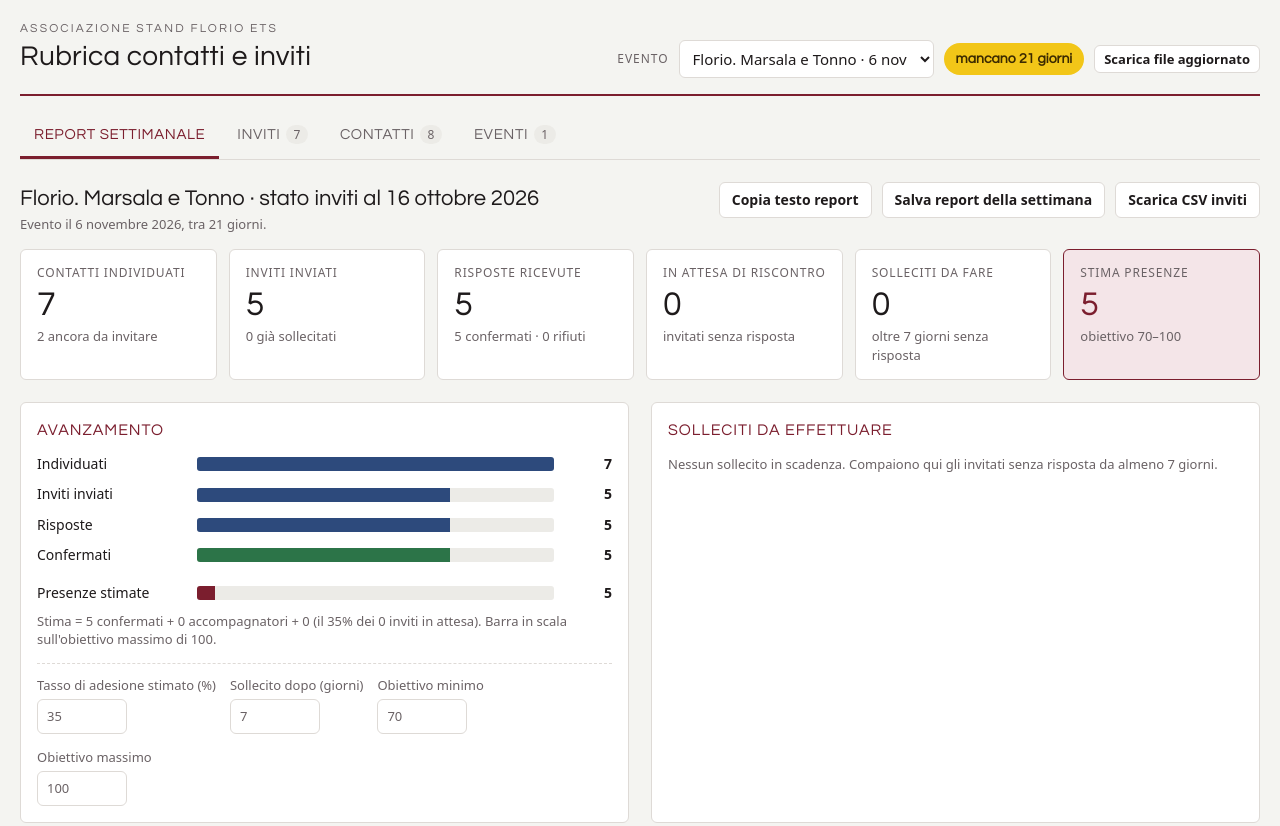
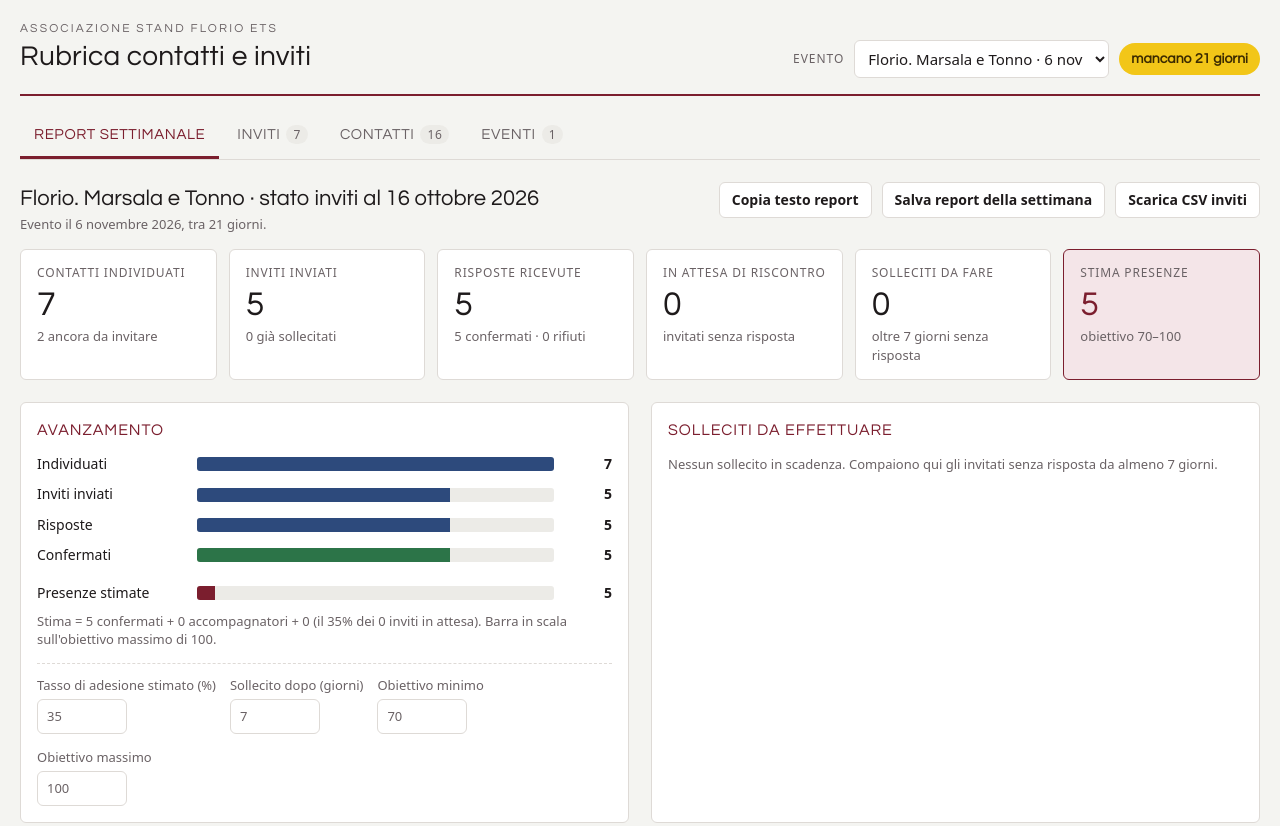
Before and after one commit to martacappadonia02/Database-stakeholders-Stand-Florio, a plain HTML site: page index.html in a window 1280 px wide. Shown: the top 826 px of the page. Drawn offline with Linux system fonts and the light colour scheme.

Commit message:
Add files via upload

```diff
--- a/index.html
+++ b/index.html
@@ -172,7 +172,6 @@ ul.plain li:last-child{border-bottom:0}
       <label for="evsel">Evento</label>
       <select id="evsel"></select>
       <span class="countdown" id="countdown"></span>
-      <button class="btn small" data-act="build-file">Scarica file aggiornato</button>
     </div>
   </header>
     <nav class="tabs" role="tablist" id="tabs">
@@ -188,8 +187,6 @@ ul.plain li:last-child{border-bottom:0}
 <div id="toast-root"></div>
 
 <script>
-/* Copia del sorgente della pagina, catturata prima di qualsiasi modifica: serve a generare il file aggiornato */
-const SOURCE_HTML="<!doctype html>\n"+document.documentElement.outerHTML;
 const CATS=[
  {k:"giornalisti",l:"Giornalisti e testate"},
  {k:"istituzioni",l:"Istituzioni e PA"},
@@ -575,10 +572,6 @@ document.addEventListener("click",async e=>{
   else if(a==="csv-contatti")csvContatti();
   else if(a==="csv-inviti")csvInviti();
   else if(a==="prev-close")$("#notice").innerHTML="";
-  else if(a==="build-file"&&S.db.exportData){
-    try{const r=buildUpdatedFile();await saveFile("Rubrica-Stand-Florio-"+r.stamp+".html",r.html,"text/html;charset=utf-8");
-      S.dirty=false;updateDirty();$("#notice").innerHTML=`<div class="notice"><strong>File aggiornato creato.</strong> Contiene tutti i dati presenti ora nella rubrica. Caricalo su GitHub al posto del file precedente, con lo stesso nome (per esempio index.html): da quel momento chiunque apra il link vedrà questi dati. <button class="btn small" data-act="prev-close" style="margin-left:6px">Chiudi</button></div>`}
-    catch(_){toast("Non è stato possibile creare il file aggiornato.")}}
 });
 document.addEventListener("change",async e=>{
   const el=e.target;
@@ -614,55 +607,352 @@ function sub(col,key){
   return S.db.collection(col).onSnapshot(snap=>{S[key]=snap.docs.map(d=>({id:d.id,...d.data()}));if(key in S.loaded)S.loaded[key]=true;if(key==="events")pickEvent();requestRender()},
     err=>{$("#notice").innerHTML=`<div class="notice">La sincronizzazione si è interrotta. Ricarica la pagina per riprendere.</div>`});
 }
-/* ---------- dati predefiniti (stato al 13 ottobre 2026) ---------- */
-const EV="florio-marsala-tonno-2026";
-const C0=(o)=>({nome:"",cognome:"",organizzazione:"",ruolo:"",email:"",telefono:"",note:"",eventi:[],creato:"2026-10-13",aggiornato:"2026-10-13",...o});
-const I0=(cid,o)=>({eventId:EV,contactId:cid,stato:"da_invitare",ruoloEvento:"Ospite",dataInvito:"",dataSollecito:"",dataRisposta:"",accompagnatori:0,presente:false,note:"",...o});
-/*SEED-START*/const SEED={
-  events:{[EV]:{nome:"Florio. Marsala e Tonno",data:"2026-11-06",luogo:"Stand Florio, Via Messina Marine 40, Palermo"}},
-  settings:{main:{tasso:35,soglia:7,targetMin:70,targetMax:100}},
-  reports:{},
-  contacts:{
-    "carrera-fabrizio":C0({nome:"Fabrizio",cognome:"Carrera",organizzazione:"Cronache di Gusto",ruolo:"Giornalista",email:"info@cronachedigusto.it",categoria:"giornalisti",provenienza:"Contatto diretto",note:"Email generica di redazione: verificare un indirizzo diretto."}),
-    "magnisi-roberto":C0({nome:"Roberto",cognome:"Magnisi",organizzazione:"Duca di Salaparuta – Cantine Florio",ruolo:"Direttore delle Cantine",email:"info@duca.it",categoria:"imprese",provenienza:"Contatto diretto",note:"Email generica aziendale."}),
-    "maniscalco-danilo":C0({nome:"Danilo",cognome:"Maniscalco",ruolo:"Architetto e storico dell'arte",email:"danilomaniscalco@hotmail.it",categoria:"altri",provenienza:"Contatto diretto"}),
-    "requirez-salvatore":C0({nome:"Salvatore",cognome:"Requirez",ruolo:"Storico e scrittore",categoria:"altri",provenienza:"Contatto diretto",note:"Email e telefono da reperire."}),
-    "nino-castiglione":C0({organizzazione:"Nino Castiglione – Favignana",ruolo:"Rappresentante da individuare",email:"info@ninocastiglione.it",categoria:"imprese",provenienza:"Contatto diretto",note:"Nominativo del rappresentante e recapiti da definire."}),
-    "consorzio-marsala-doc":C0({organizzazione:"Consorzio di Tutela Vini Marsala DOC",categoria:"associazioni",provenienza:"Relazione progettuale",note:"Coinvolgimento previsto nella relazione progettuale; non presente nel programma del 9 ottobre."}),
-    "taormina-irene":C0({nome:"Irene",cognome:"Taormina",organizzazione:"Cantine Florio",ruolo:"On Trade Activation Manager",categoria:"imprese",provenienza:"Relazione progettuale",note:"Indicata come relatrice nella relazione di marzo; nel programma attuale interviene Roberto Magnisi."}),
-    "auci-stefania":C0({nome:"Stefania",cognome:"Auci",ruolo:"Scrittrice",categoria:"altri",provenienza:"Relazione progettuale",note:"Indicata come ospite in attesa di conferma nella relazione di marzo; non presente nel programma attuale."})
+/* ---------- dati iniziali (stato al 16 ottobre 2026): usati al primo avvio in un browser ---------- */
+const SEED={
+ "events": {
+  "florio-marsala-tonno-2026": {
+   "data": "2026-11-06",
+   "luogo": "Stand Florio, Via Messina Marine 40, Palermo",
+   "nome": "Florio. Marsala e Tonno"
+  }
+ },
+ "settings": {
+  "main": {
+   "soglia": 7,
+   "targetMax": 100,
+   "targetMin": 70,
+   "tasso": 35
+  }
+ },
+ "reports": {},
+ "contacts": {
+  "auci-stefania": {
+   "aggiornato": "2026-10-13",
+   "categoria": "altri",
+   "cognome": "Auci",
+   "creato": "2026-10-13",
+   "email": "",
+   "eventi": [],
+   "nome": "Stefania",
+   "note": "Indicata come ospite in attesa di conferma nella relazione di marzo; non presente nel programma attuale.",
+   "organizzazione": "",
+   "provenienza": "Relazione progettuale",
+   "ruolo": "Scrittrice",
+   "telefono": ""
   },
-  invites:{
-    [EV+"__carrera-fabrizio"]:I0("carrera-fabrizio",{stato:"confermato",ruoloEvento:"Moderatore",dataInvito:"2026-10-09",dataRisposta:"2026-10-09",note:"Lettera con programma preliminare del 9/10; chiesto contributo sull'impostazione del talk."}),
-    [EV+"__magnisi-roberto"]:I0("magnisi-roberto",{stato:"confermato",ruoloEvento:"Relatore",dataInvito:"2026-10-09",dataRisposta:"2026-10-09",note:"Attesa risposta sulla fornitura di Marsala per la degustazione."}),
-    [EV+"__maniscalco-danilo"]:I0("maniscalco-danilo",{stato:"confermato",ruoloEvento:"Relatore",dataInvito:"2026-10-09",dataRisposta:"2026-10-09",note:"Titolo proposto: La Palermo dei Florio: impresa, arte, Liberty e modernità (12 min)."}),
-    [EV+"__requirez-salvatore"]:I0("requirez-salvatore",{stato:"confermato",ruoloEvento:"Relatore",note:"Disponibilità indicata nel programma; verificare l'invio della lettera di conferma."}),
-    [EV+"__nino-castiglione"]:I0("nino-castiglione",{stato:"confermato",ruoloEvento:"Relatore",note:"Disponibilità dell'azienda; rappresentante da definire."}),
-    [EV+"__taormina-irene"]:I0("taormina-irene",{}),
-    [EV+"__auci-stefania"]:I0("auci-stefania",{})
+  "cacicia-loredana": {
+   "aggiornato": "2026-10-16",
+   "categoria": "giornalisti",
+   "cognome": "Cacicia",
+   "creato": "2026-10-16",
+   "email": "",
+   "eventi": [],
+   "nome": "Loredana",
+   "note": "",
+   "organizzazione": "RAI, TGR Sicilia",
+   "provenienza": "Contatto diretto",
+   "ruolo": "Giornalista",
+   "telefono": "331 170 4033"
+  },
+  "carrera-fabrizio": {
+   "aggiornato": "2026-10-13",
+   "categoria": "giornalisti",
+   "cognome": "Carrera",
+   "creato": "2026-10-13",
+   "email": "info@cronachedigusto.it",
+   "eventi": [],
+   "nome": "Fabrizio",
+   "note": "Email generica di redazione: verificare un indirizzo diretto.",
+   "organizzazione": "Cronache di Gusto",
+   "provenienza": "Contatto diretto",
+   "ruolo": "Giornalista",
+   "telefono": ""
+  },
+  "consorzio-marsala-doc": {
+   "aggiornato": "2026-10-13",
+   "categoria": "associazioni",
+   "cognome": "",
+   "creato": "2026-10-13",
+   "email": "",
+   "eventi": [],
+   "nome": "",
+   "note": "Coinvolgimento previsto nella relazione progettuale; non presente nel programma del 9 ottobre.",
+   "organizzazione": "Consorzio di Tutela Vini Marsala DOC",
+   "provenienza": "Relazione progettuale",
+   "ruolo": "",
+   "telefono": ""
+  },
+  "di-dio-patrizia": {
+   "aggiornato": "2026-10-16",
+   "categoria": "imprese",
+   "cognome": "Di Dio",
+   "creato": "2026-10-16",
+   "email": "patriziadidio@lavieenrose.it",
+   "eventi": [],
+   "nome": "Patrizia",
+   "note": "",
+   "organizzazione": "La Vie En Rose, Presidente ConfCommercio Palermo",
+   "provenienza": "Contatto diretto",
+   "ruolo": "Proprietaria e Amministratrice delegata, Presidente",
+   "telefono": "091 6912015 (ufficio)"
+  },
+  "forello-giuseppe": {
+   "aggiornato": "2026-10-16",
+   "categoria": "imprese",
+   "cognome": "Forello",
+   "creato": "2026-10-16",
+   "email": "giuseppe_forello@mac.com / info@mecrestaurant.it",
+   "eventi": [],
+   "nome": "Giuseppe",
+   "note": "",
+   "organizzazione": "MEC Restaurant",
+   "provenienza": "Contatto diretto",
+   "ruolo": "CEO",
+   "telefono": "091 9891901 / 347 7532005 (MEC)"
+  },
+  "giardina-giovanni": {
+   "aggiornato": "2026-10-16",
+   "categoria": "altri",
+   "cognome": "Giardina",
+   "creato": "2026-10-16",
+   "email": "giovanni.giardina@regione.sicilia.it",
+   "eventi": [],
+   "nome": "Giovanni",
+   "note": "Numero di telefono da aggiungere",
+   "organizzazione": "IRVO",
+   "provenienza": "Contatto diretto",
+   "ruolo": "Enologo e funzionario dell'IRVO",
+   "telefono": ""
+  },
+  "guzzardi-christian": {
+   "aggiornato": "2026-10-16",
+   "categoria": "altri",
+   "cognome": "Guzzardi",
+   "creato": "2026-10-16",
+   "email": "info@christianguzzardi.it",
+   "eventi": [],
+   "nome": "Christian",
+   "note": "Pubblicista per Cronache di gusto e La Sicilia.",
+   "organizzazione": "Parco Villa Filippina (Palermo), Digital Makers",
+   "provenienza": "Contatto diretto",
+   "ruolo": "Event e Sponsorship Manager, Client Director",
+   "telefono": "339 723 2125"
+  },
+  "magnisi-roberto": {
+   "aggiornato": "2026-10-13",
+   "categoria": "imprese",
+   "cognome": "Magnisi",
+   "creato": "2026-10-13",
+   "email": "info@duca.it",
+   "eventi": [],
+   "nome": "Roberto",
+   "note": "Email generica aziendale.",
+   "organizzazione": "Duca di Salaparuta – Cantine Florio",
+   "provenienza": "Contatto diretto",
+   "ruolo": "Direttore delle Cantine",
+   "telefono": ""
+  },
+  "maniscalco-danilo": {
+   "aggiornato": "2026-10-13",
+   "categoria": "altri",
+   "cognome": "Maniscalco",
+   "creato": "2026-10-13",
+   "email": "danilomaniscalco@hotmail.it",
+   "eventi": [],
+   "nome": "Danilo",
+   "note": "",
+   "organizzazione": "",
+   "provenienza": "Contatto diretto",
+   "ruolo": "Architetto e storico dell'arte",
+   "telefono": ""
+  },
+  "marrone-giovanni": {
+   "aggiornato": "2026-10-16",
+   "categoria": "giornalisti",
+   "cognome": "Marrone",
+   "creato": "2026-10-16",
+   "email": "gianfranco.marrone@unipa.it",
+   "eventi": [],
+   "nome": "Giovanni",
+   "note": "Lavora nel campo della sociosemiotica, occupandosi di tematiche legate alla spazialità urbana, al cibo e all’alimentazione, ai media, alla politica, alla pubblicità, al giornalismo. È interessato al rapporto tra semiotica, estetica, sensorialità e corpo. Si occupa di comunicazione, estetica, teoria e analisi letteraria dal punto di vista della filosofia del linguaggio e della teoria della significazione.",
+   "organizzazione": "Università degli Studi di Palermo",
+   "provenienza": "Contatto diretto",
+   "ruolo": "Professore ordinario di Semiotica",
+   "telefono": "333 469 5113 / 09123896305"
+  },
+  "martino-laura": {
+   "aggiornato": "2026-10-16",
+   "categoria": "altri",
+   "cognome": "Martino",
+   "creato": "2026-10-16",
+   "email": "info.lauramartino@gmail.com",
+   "eventi": [],
+   "nome": "Laura",
+   "note": "",
+   "organizzazione": "Content Creator",
+   "provenienza": "Contatto diretto",
+   "ruolo": "",
+   "telefono": ""
+  },
+  "messina-giuseppina": {
+   "aggiornato": "2026-10-16",
+   "categoria": "giornalisti",
+   "cognome": "Messina",
+   "creato": "2026-10-16",
+   "email": "",
+   "eventi": [],
+   "nome": "Giuseppina",
+   "note": "Scrive per SicilyMag, Sicilia da Gustare e Diario di Sicilia",
+   "organizzazione": "Giornalista e addetta stampa / Donne del vino",
+   "provenienza": "Contatto diretto",
+   "ruolo": "Ufficio stampa",
+   "telefono": "380 599 2010"
+  },
+  "nino-castiglione": {
+   "aggiornato": "2026-10-13",
+   "categoria": "imprese",
+   "cognome": "",
+   "creato": "2026-10-13",
+   "email": "info@ninocastiglione.it",
+   "eventi": [],
+   "nome": "",
+   "note": "Nominativo del rappresentante e recapiti da definire.",
+   "organizzazione": "Nino Castiglione – Favignana",
+   "provenienza": "Contatto diretto",
+   "ruolo": "Rappresentante da individuare",
+   "telefono": ""
+  },
+  "requirez-salvatore": {
+   "aggiornato": "2026-10-13",
+   "categoria": "altri",
+   "cognome": "Requirez",
+   "creato": "2026-10-13",
+   "email": "",
+   "eventi": [],
+   "nome": "Salvatore",
+   "note": "Email e telefono da reperire.",
+   "organizzazione": "",
+   "provenienza": "Contatto diretto",
+   "ruolo": "Storico e scrittore",
+   "telefono": ""
+  },
+  "taormina-irene": {
+   "aggiornato": "2026-10-13",
+   "categoria": "imprese",
+   "cognome": "Taormina",
+   "creato": "2026-10-13",
+   "email": "",
+   "eventi": [],
+   "nome": "Irene",
+   "note": "Indicata come relatrice nella relazione di marzo; nel programma attuale interviene Roberto Magnisi.",
+   "organizzazione": "Cantine Florio",
+   "provenienza": "Relazione progettuale",
+   "ruolo": "On Trade Activation Manager",
+   "telefono": ""
   }
-};/*SEED-END*/
+ },
+ "invites": {
+  "florio-marsala-tonno-2026__auci-stefania": {
+   "accompagnatori": 0,
+   "contactId": "auci-stefania",
+   "dataInvito": "",
+   "dataRisposta": "",
+   "dataSollecito": "",
+   "eventId": "florio-marsala-tonno-2026",
+   "note": "",
+   "presente": false,
+   "ruoloEvento": "Ospite",
+   "stato": "da_invitare"
+  },
+  "florio-marsala-tonno-2026__carrera-fabrizio": {
+   "accompagnatori": 0,
+   "contactId": "carrera-fabrizio",
+   "dataInvito": "2026-10-09",
+   "dataRisposta": "2026-10-09",
+   "dataSollecito": "",
+   "eventId": "florio-marsala-tonno-2026",
+   "note": "Lettera con programma preliminare del 9/10; chiesto contributo sull'impostazione del talk.",
+   "presente": false,
+   "ruoloEvento": "Moderatore",
+   "stato": "confermato"
+  },
+  "florio-marsala-tonno-2026__magnisi-roberto": {
+   "accompagnatori": 0,
+   "contactId": "magnisi-roberto",
+   "dataInvito": "2026-10-09",
+   "dataRisposta": "2026-10-09",
+   "dataSollecito": "",
+   "eventId": "florio-marsala-tonno-2026",
+   "note": "Attesa risposta sulla fornitura di Marsala per la degustazione.",
+   "presente": false,
+   "ruoloEvento": "Relatore",
+   "stato": "confermato"
+  },
+  "florio-marsala-tonno-2026__maniscalco-danilo": {
+   "accompagnatori": 0,
+   "contactId": "maniscalco-danilo",
+   "dataInvito": "2026-10-09",
+   "dataRisposta": "2026-10-09",
+   "dataSollecito": "",
+   "eventId": "florio-marsala-tonno-2026",
+   "note": "Titolo proposto: La Palermo dei Florio: impresa, arte, Liberty e modernità (12 min).",
+   "presente": false,
+   "ruoloEvento": "Relatore",
+   "stato": "confermato"
+  },
+  "florio-marsala-tonno-2026__nino-castiglione": {
+   "accompagnatori": 0,
+   "contactId": "nino-castiglione",
+   "dataInvito": "",
+   "dataRisposta": "",
+   "dataSollecito": "",
+   "eventId": "florio-marsala-tonno-2026",
+   "note": "Disponibilità dell'azienda; rappresentante da definire.",
+   "presente": false,
+   "ruoloEvento": "Relatore",
+   "stato": "confermato"
+  },
+  "florio-marsala-tonno-2026__requirez-salvatore": {
+   "accompagnatori": 0,
+   "contactId": "requirez-salvatore",
+   "dataInvito": "",
+   "dataRisposta": "",
+   "dataSollecito": "",
+   "eventId": "florio-marsala-tonno-2026",
+   "note": "Disponibilità indicata nel programma; verificare l'invio della lettera di conferma.",
+   "presente": false,
+   "ruoloEvento": "Relatore",
+   "stato": "confermato"
+  },
+  "florio-marsala-tonno-2026__taormina-irene": {
+   "accompagnatori": 0,
+   "contactId": "taormina-irene",
+   "dataInvito": "",
+   "dataRisposta": "",
+   "dataSollecito": "",
+   "eventId": "florio-marsala-tonno-2026",
+   "note": "",
+   "presente": false,
+   "ruoloEvento": "Ospite",
+   "stato": "da_invitare"
+  }
+ }
+};
 
-/* ---------- archivio locale: usato quando la pagina è aperta fuori da Claude ---------- */
-
-/* Genera una copia del file con i dati attuali scritti nel codice come dati fissi */
-function buildUpdatedFile(){
-  const M1="/*SEED-"+"START*/",M2="/*SEED-"+"END*/";
-  const s=SOURCE_HTML.indexOf(M1),e=SOURCE_HTML.indexOf(M2);
-  if(s<0||e<0)throw new Error("marcatori mancanti");
-  const n=new Date(),p=x=>String(x).padStart(2,"0");
-  const stamp=n.getFullYear()+"."+p(n.getMonth()+1)+"."+p(n.getDate())+"-"+p(n.getHours())+p(n.getMinutes());
-  const json=JSON.stringify(S.db.exportData(),null,1).replace(/</g,"\\u003c");
-  let html=SOURCE_HTML.slice(0,s)+M1+"const SEED="+json+";"+SOURCE_HTML.slice(e);
-  return{html,stamp};
-}
-/* Archivio in memoria: fuori da Claude la pagina parte sempre dai dati scritti nel codice (SEED)
-   e non salva nulla nel browser. Le modifiche diventano permanenti solo scaricando il file aggiornato. */
-function makeMemoryDB(seed){
+/* ---------- archivio nel browser ----------
+   Al primo avvio la rubrica parte dai dati iniziali (SEED); da quel momento ogni modifica
+   viene salvata nel localStorage di questo browser e ritrovata alle aperture successive. */
+const STORAGE_KEY="sf-rubrica-dati-v2";
+function makeStoredDB(seed){
   const clone=o=>JSON.parse(JSON.stringify(o));
-  let data=clone(seed);
+  let data=null;
+  try{const raw=localStorage.getItem(STORAGE_KEY);if(raw)data=JSON.parse(raw)}catch(_){data=null}
+  if(!data||typeof data!=="object"||!data.contacts)data=clone(seed);
+  let warned=false;
+  const persist=()=>{try{localStorage.setItem(STORAGE_KEY,JSON.stringify(data))}catch(_){if(!warned){warned=true;toast("Questo browser non consente il salvataggio: le modifiche andranno perse alla chiusura.")}}};
+  persist();
   const listeners=[];
-  const changed=()=>{S.dirty=true;updateDirty();listeners.slice().forEach(l=>l())};
+  const changed=()=>{persist();listeners.slice().forEach(l=>l())};
   const uid=()=>Date.now().toString(36)+Math.random().toString(36).slice(2,10);
   const snap=(id,b)=>({id,exists:!!b,data:()=>b?clone(b):undefined});
   const listen=(emit)=>{listeners.push(emit);setTimeout(emit,0);return()=>{const i=listeners.indexOf(emit);if(i>=0)listeners.splice(i,1)}};
@@ -675,16 +965,15 @@ function makeMemoryDB(seed){
   function colRef(col){return{
     doc:id=>docRef(col,id||uid()),
     onSnapshot(fn){return listen(()=>{const docs=Object.entries(data[col]||{}).map(([id,b])=>snap(id,b));fn({docs,size:docs.length,empty:!docs.length})})}}}
-  return{local:true,collection:colRef,doc:p=>{const [c,i]=p.split("/");return docRef(c,i)},
-    exportData:()=>clone(data),importData:d=>{data=clone(d);changed()}};
+  /* aggiorna la vista se la rubrica è aperta in un'altra scheda dello stesso browser */
+  window.addEventListener("storage",e=>{if(e.key===STORAGE_KEY&&e.newValue){try{const d=JSON.parse(e.newValue);if(d&&d.contacts){data=d;listeners.slice().forEach(l=>l())}}catch(_){}}});
+  return{collection:colRef,doc:p=>{const [c,i]=p.split("/");return docRef(c,i)}};
 }
-function updateDirty(){}
-window.addEventListener("beforeunload",e=>{if(S.dirty){e.preventDefault();e.returnValue=""}});
 
 (async function boot(){
   const h=(location.hash||"").slice(1);if(["report","inviti","contatti","eventi"].includes(h))S.tab=h;
   render();
-  const db=makeMemoryDB(SEED);S.dirty=false;
+  const db=makeStoredDB(SEED);
   S.db=db;
   sub("contacts","contacts");sub("events","events");sub("invites","invites");sub("reports","reports");
   db.doc("settings/main").onSnapshot(d=>{S.settings={...DEF_SETTINGS,...(d.exists?d.data():{})};requestRender()},()=>{});
```
